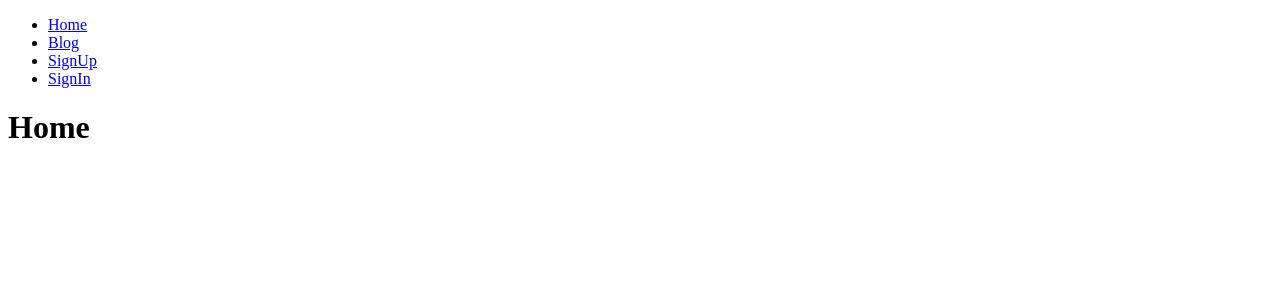
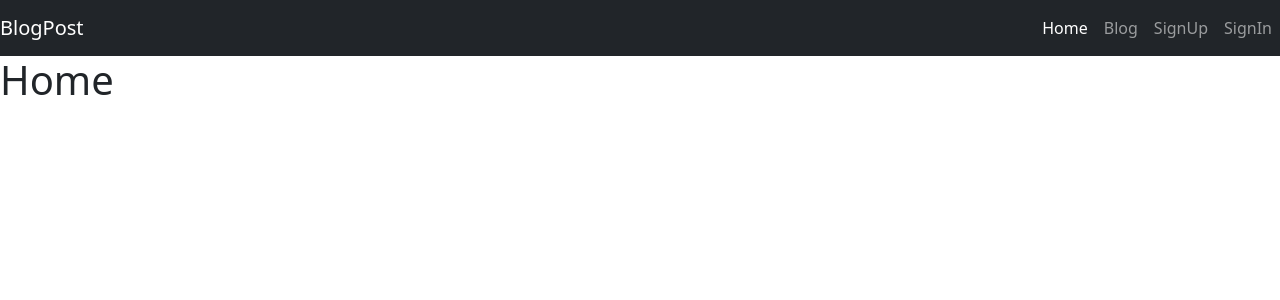
Before and after one commit to Alekgy/Blog_Django, a Django app: page / in a window 1280 px wide. Shown: the top 300 px of the page. Run offline with Django 4.2, Linux system fonts and the light colour scheme.

Commit message:
add navbar

```diff
--- a/Blog/templates/base.html
+++ b/Blog/templates/base.html
@@ -6,37 +6,12 @@
     <meta http-equiv="X-UA-Compatible" content="IE=edge">
     <meta name="viewport" content="width=device-width, initial-scale=1.0">
     <title>Blog with Django</title>
+    <link rel="stylesheet" href="https://cdn.jsdelivr.net/npm/bootstrap@5.2.3/dist/css/bootstrap.min.css">
 </head>
 
 <body>
-    <nav>
-        <ul>
-            <li>
-                <a href="/">Home</a>
-            </li>
-            <li>
-                <a href="/blog">Blog</a>
-            </li>
-            {% if user.is_authenticated %}
-            <li>
-                <a href="/blog/create">Create a new post</a>
-            </li>
-            <li>
-                <a href="/profile">Profile</a>
-            </li>
-            <li>
-                <a href="/logout">Logout</a>
-            </li>
-            {% else %}
-            <li>
-                <a href="/signup">SignUp</a>
-            </li>
-            <li>
-                <a href="/signin">SignIn</a>
-            </li>
-            {% endif %}
-        </ul>
-    </nav>
+
+    {% include 'navbar.html' %}
 
     {% block content %}
     {% endblock %}
--- /dev/null
+++ b/Blog/templates/navbar.html
@@ -0,0 +1,33 @@
+<nav class="navbar navbar-expand-lg navbar-dark bg-dark">
+
+        <a class="navbar-brand" href="/">BlogPost</a>
+
+        <ul class="navbar-nav ms-auto">
+            <li class="nav-item">
+                <a class="nav-link active" aria-current="page" href="/">Home</a>
+            </li>
+            <li class="nav-item">
+                <a class="nav-link" href="/blog">Blog</a>
+            </li>
+            {% if user.is_authenticated %}
+                <li class="nav-item">
+                    <a class="nav-link" href="/blog/create">Create a new post</a>
+                </li>
+                <li class="nav-item">
+                    <a class="nav-link" href="/profile">Profile</a>
+                </li>
+                <li class="nav-item">
+                    <a class="nav-link" href="/logout">Logout</a>
+                </li>
+            {% else %}
+                <li class="nav-item">
+                    <a class="nav-link" href="/signup">SignUp</a>
+                </li>
+                <li class="nav-item">
+                    <a class="nav-link" href="/signin">SignIn</a>
+                </li>
+            {% endif %}
+        </ul>
+    </div>
+    </div>
+</nav>
```
Also changed, not shown: db.sqlite3.
